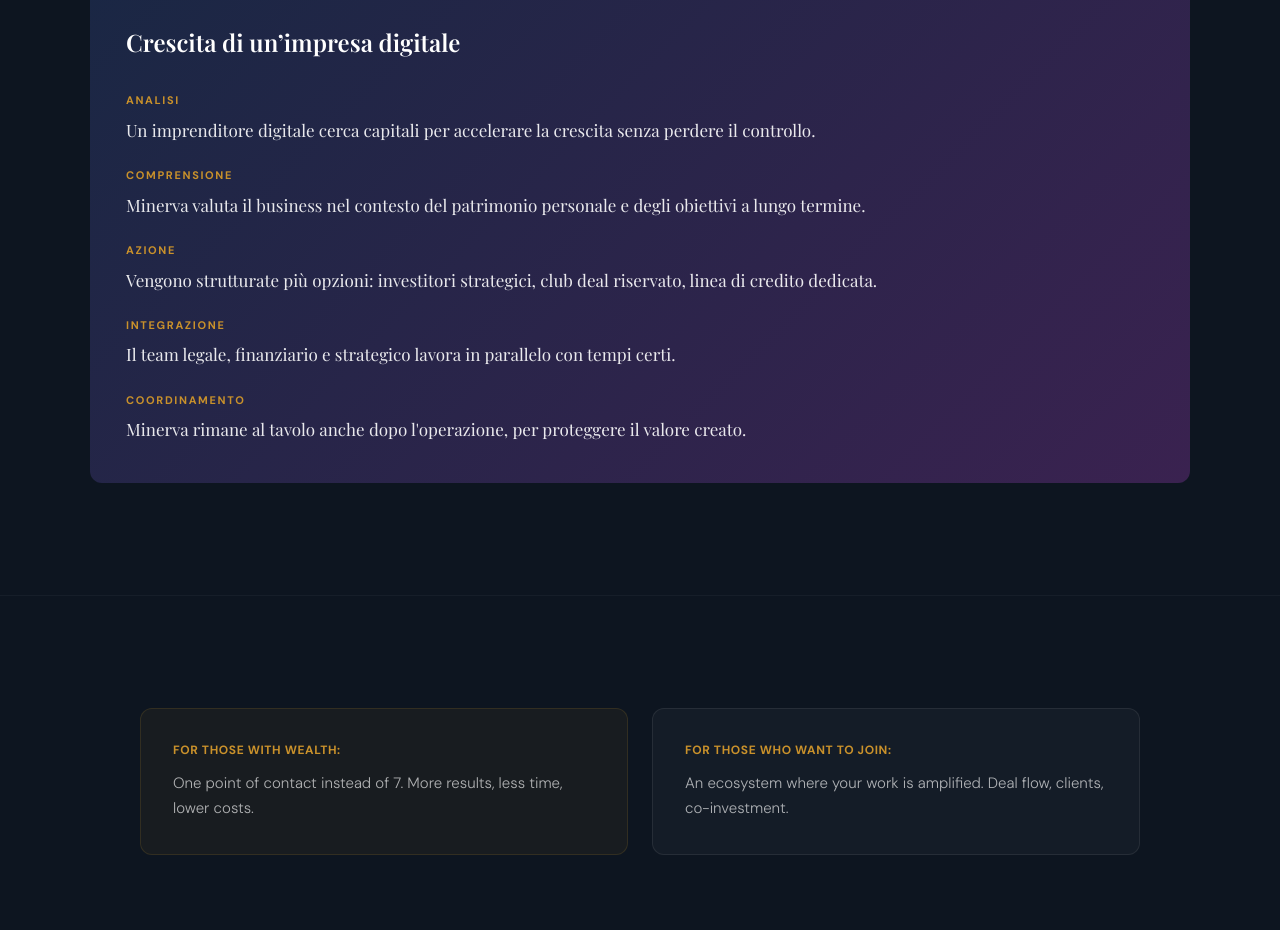
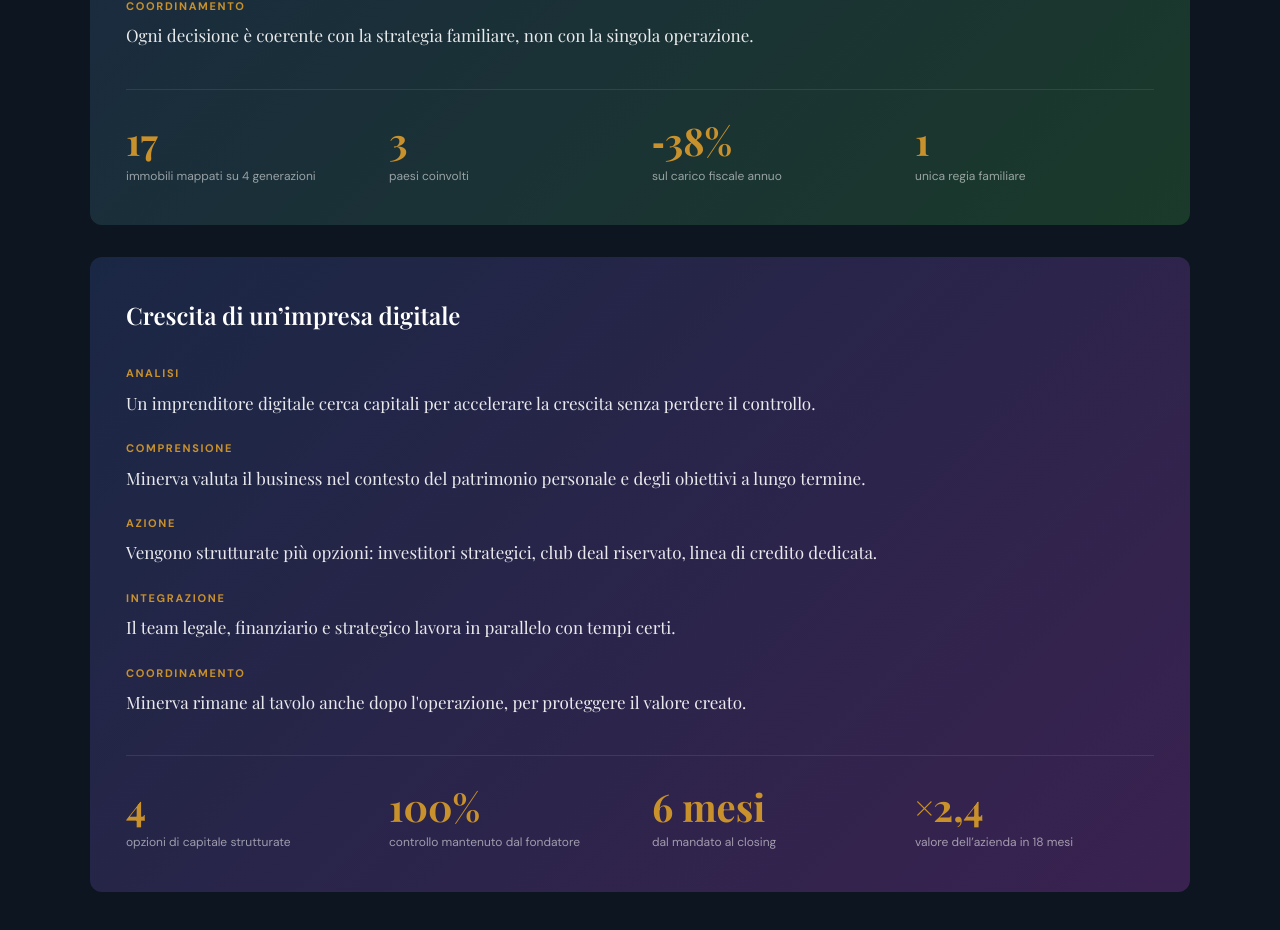
Before and after one commit to minerva-partners-mfo/minerva-website, a Next.js app: page /en/soluzioni in a window 1280 px wide. Shown: the part 2380-3310 px from the top of the page. Built offline with nearby package versions, Linux system fonts and the light colour scheme.

Commit message:
feat(soluzioni): numeri a supporto dei casi

```diff
--- a/src/components/sections/Soluzioni.tsx
+++ b/src/components/sections/Soluzioni.tsx
@@ -22,9 +22,15 @@ const PHASES = [
   { label: 'Coordinamento', key: 'coordinamento' },
 ] as const
 
-const CASES: { title: string; phases: Record<string, string> }[] = [
+const CASES: { title: string; phases: Record<string, string>; stats: { num: string; label: string }[] }[] = [
   {
     title: 'Cessione di un\u2019azienda di famiglia',
+    stats: [
+      { num: '40', label: 'anni di storia familiare' },
+      { num: '12', label: 'acquirenti qualificati identificati' },
+      { num: '3', label: 'scenari di uscita costruiti' },
+      { num: '+27%', label: 'di valore rispetto alla prima offerta' },
+    ],
     phases: {
       analisi: "Un imprenditore vuole cedere l'azienda di famiglia dopo 40 anni di attività.",
       comprensione: 'Minerva analizza il valore reale, la struttura societaria, le implicazioni familiari e fiscali.',
@@ -35,6 +41,12 @@ const CASES: { title: string; phases: Record<string, string> }[] = [
   },
   {
     title: 'Riordino di un patrimonio immobiliare familiare',
+    stats: [
+      { num: '17', label: 'immobili mappati su 4 generazioni' },
+      { num: '3', label: 'paesi coinvolti' },
+      { num: '\u201138%', label: 'sul carico fiscale annuo' },
+      { num: '1', label: 'unica regia familiare' },
+    ],
     phases: {
       analisi: 'Una famiglia possiede un portafoglio immobiliare frammentato tra più generazioni.',
       comprensione: 'Minerva mappa ogni asset nel contesto patrimoniale complessivo: rendimenti, fiscalità, successione.',
@@ -45,6 +57,12 @@ const CASES: { title: string; phases: Record<string, string> }[] = [
   },
   {
     title: 'Crescita di un\u2019impresa digitale',
+    stats: [
+      { num: '4', label: 'opzioni di capitale strutturate' },
+      { num: '100%', label: 'controllo mantenuto dal fondatore' },
+      { num: '6 mesi', label: 'dal mandato al closing' },
+      { num: '\u00D72,4', label: 'valore dell\u2019azienda in 18 mesi' },
+    ],
     phases: {
       analisi: 'Un imprenditore digitale cerca capitali per accelerare la crescita senza perdere il controllo.',
       comprensione: 'Minerva valuta il business nel contesto del patrimonio personale e degli obiettivi a lungo termine.',
@@ -233,6 +251,14 @@ export function SoluzioniPage() {
                     </div>
                   ))}
                 </div>
+                <div className="grid grid-cols-2 md:grid-cols-4 gap-6 mt-10 pt-8" style={{ borderTop: '1px solid rgba(201,145,43,0.18)' }}>
+                  {c.stats.map((s, si) => (
+                    <div key={si}>
+                      <span className="font-serif font-bold block leading-none" style={{ fontSize: 'clamp(28px, 3vw, 38px)', color: '#C9912B' }}>{s.num}</span>
+                      <p className="font-sans mt-2" style={{ fontSize: '12px', color: 'rgba(255,255,255,0.55)', lineHeight: '1.45' }}>{s.label}</p>
+                    </div>
+                  ))}
+                </div>
               </div>
             ))}
           </div>
```
